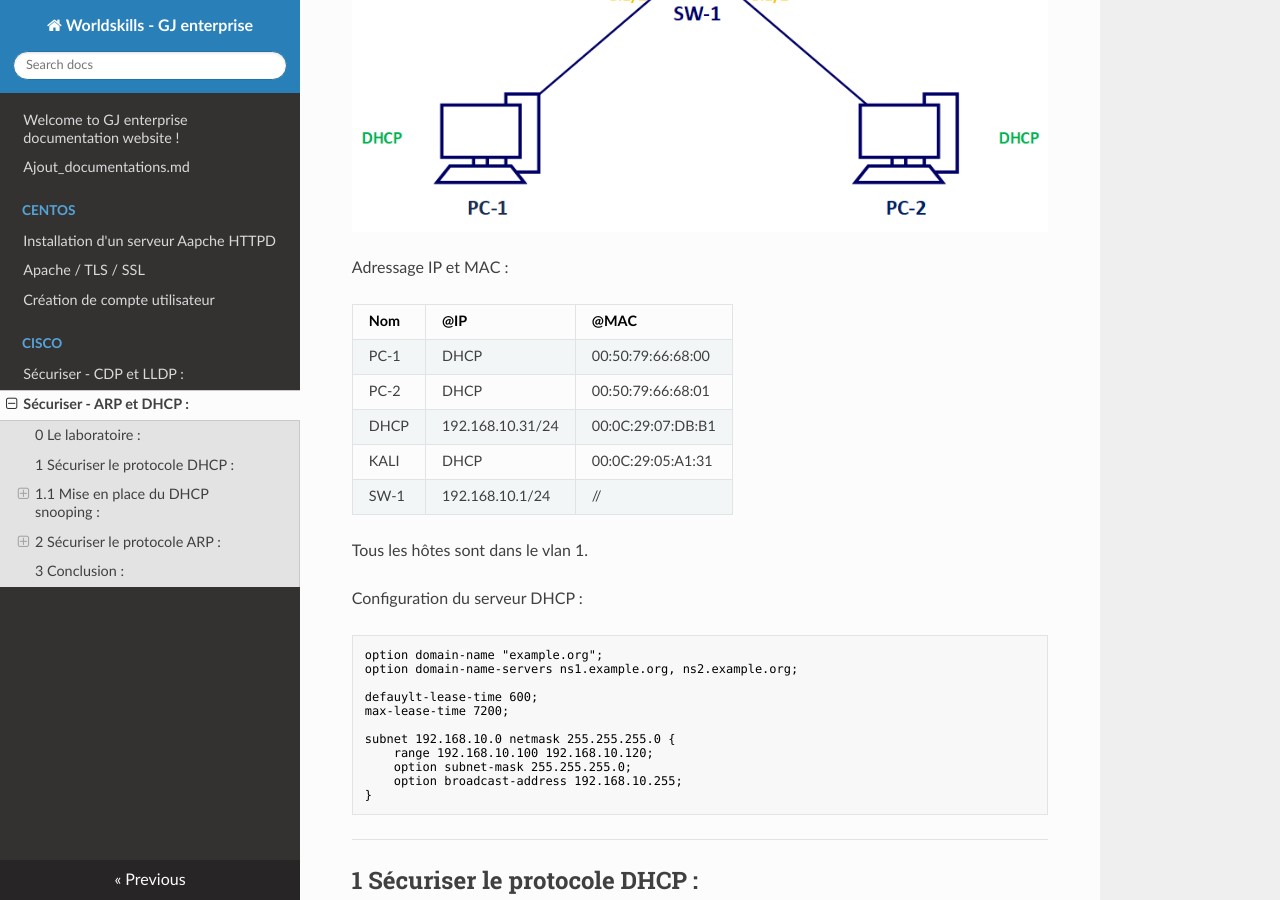
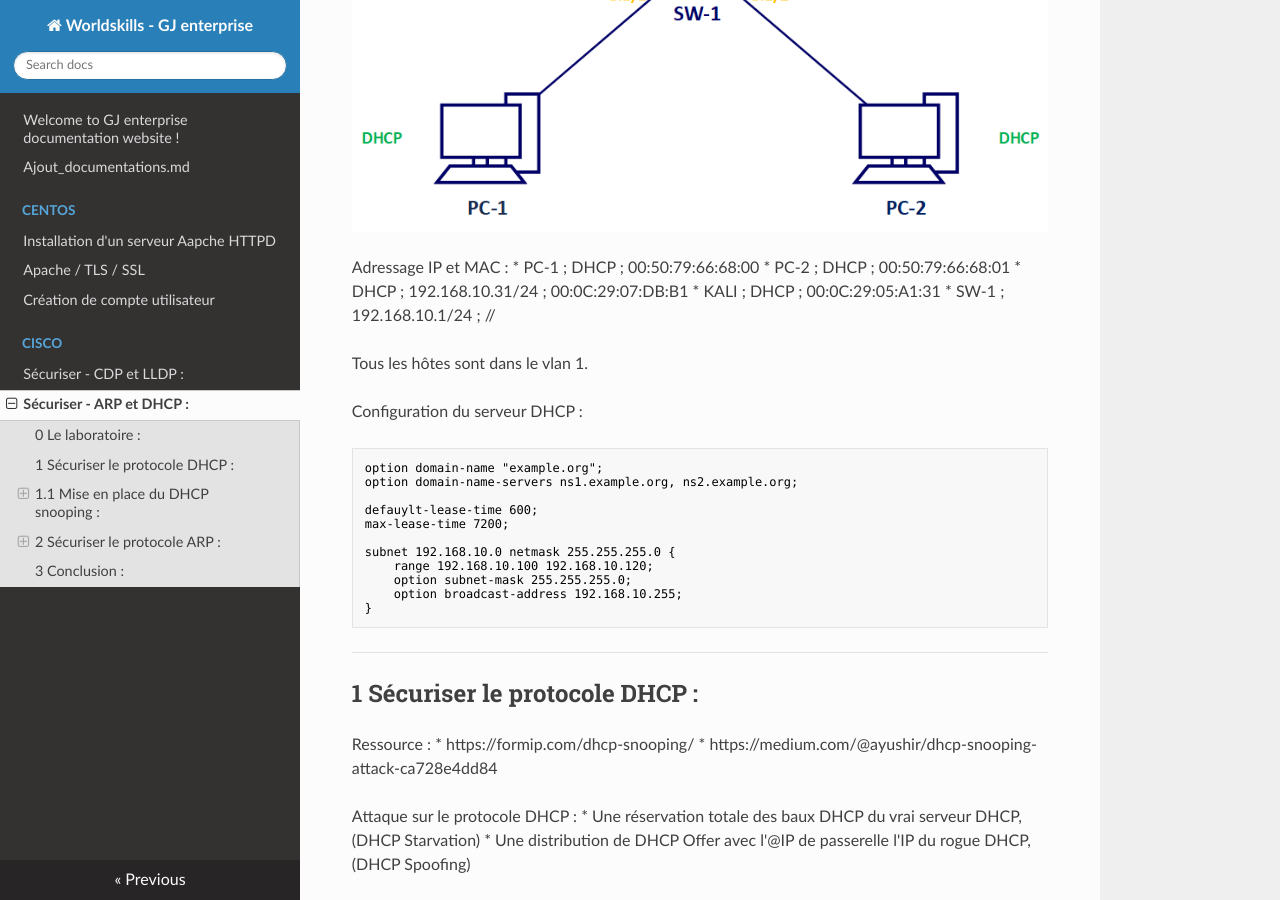
Before and after one commit to GJ-Entreprise/worldskills, an MkDocs documentation site: the page built from docs/Cisco/Sécuriser ARP et DHCP.md, in a window 1280 px wide and 900 px high, scrolled down 623 px. Built offline with MkDocs 1.6.1, drawn with Linux system fonts in a browser that asks for light colours; nearby versions of some CDN libraries.

Commit message:
update
update

```diff
--- a/docs/Cisco/Sécuriser ARP et DHCP.md
+++ b/docs/Cisco/Sécuriser ARP et DHCP.md
@@ -5,14 +5,11 @@ Voici le laboratoire que j'utilise pour tester la sécurité des protocoles DHCP
 ![img](../images/ARP-DHCP/networkPlan.png)
 
 Adressage IP et MAC :
-
-Nom | @IP | @MAC
----|---|---
-PC-1 | DHCP | 00:50:79:66:68:00 |
-PC-2 | DHCP | 00:50:79:66:68:01 |
-DHCP | 192.168.10.31/24 | 00:0C:29:07:DB:B1 |
-KALI | DHCP | 00:0C:29:05:A1:31 |
-SW-1 | 192.168.10.1/24 | // |
+ * PC-1 ; DHCP ; 00:50:79:66:68:00
+ * PC-2 ; DHCP ; 00:50:79:66:68:01
+ * DHCP ; 192.168.10.31/24 ; 00:0C:29:07:DB:B1
+ * KALI ; DHCP ; 00:0C:29:05:A1:31
+ * SW-1 ; 192.168.10.1/24 ; //
 
 Tous les hôtes sont dans le vlan 1.
 
```
Also changed, not shown: docs/Cisco/Sécuriser  CDP et LLDP.md (+2 -5 lines), site/Cisco/Sécuriser  CDP et LLDP/index.html, site/Cisco/Sécuriser ARP et DHCP/index.html, site/index.html, 1 other file.
